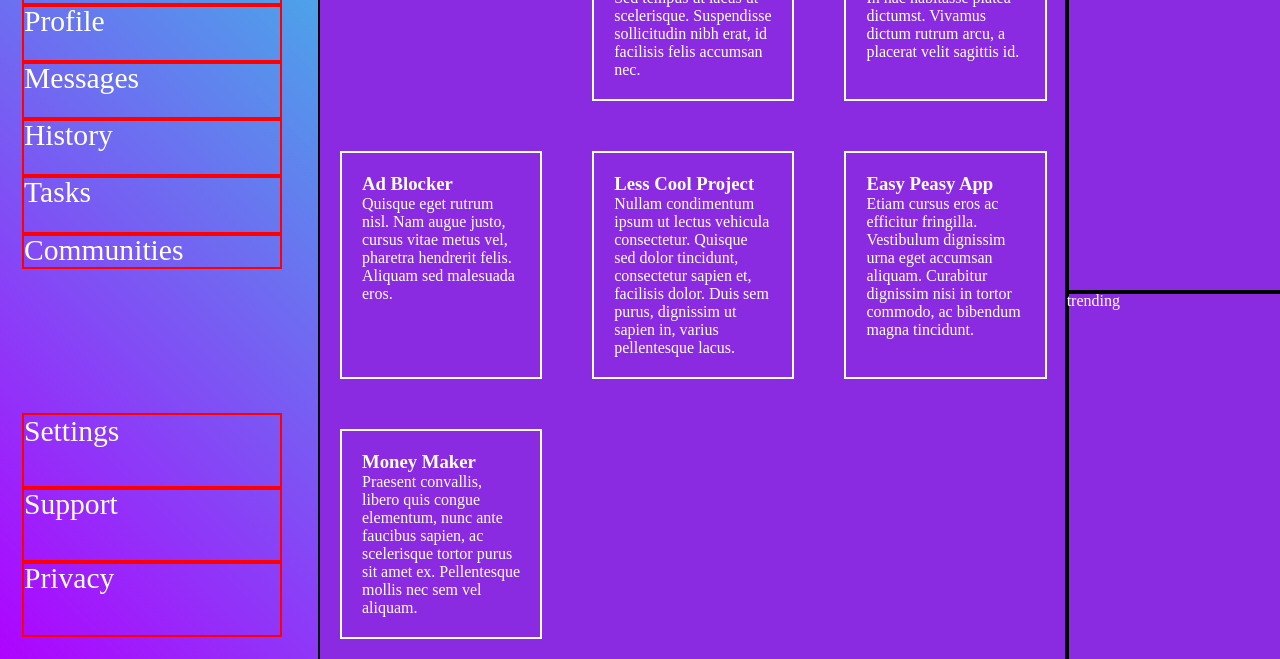
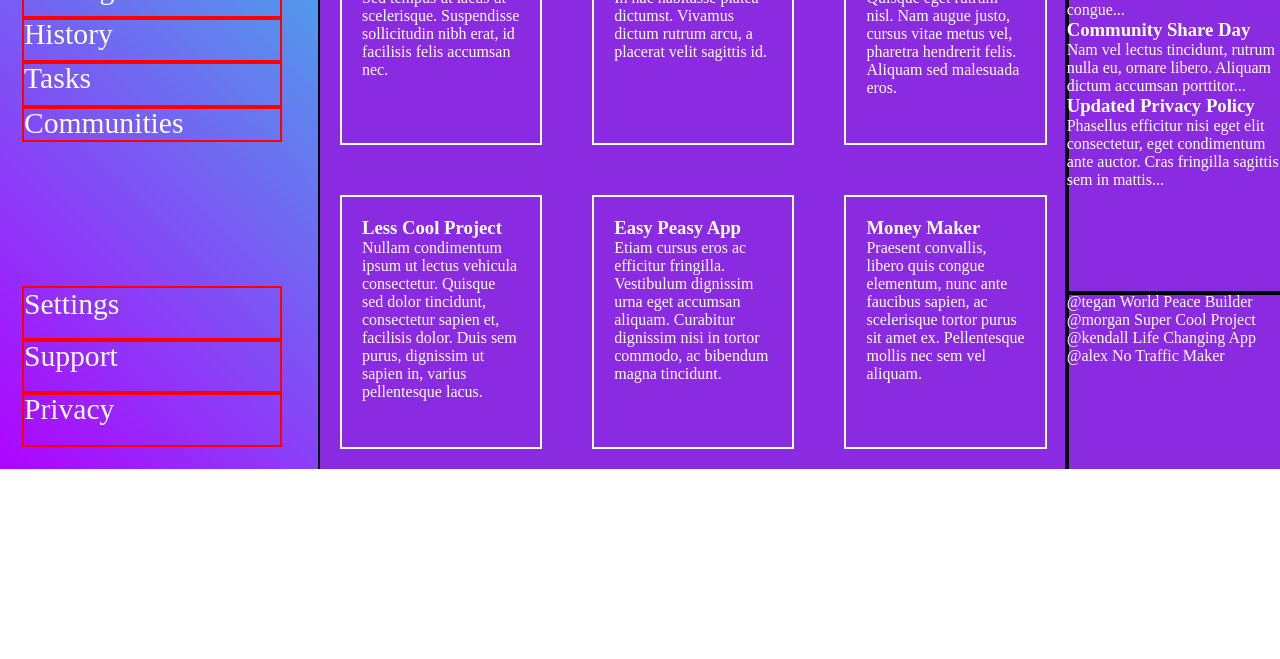
Before and after one commit to RezaAlam20/adminDashboardOdin, a plain HTML site: page index.html in a window 1280 px wide. Shown: the part 331-990 px from the top of the page. After the commit the page ends 800 px from the top, so only its background shows below. Drawn offline with Linux system fonts and the light colour scheme; a web font is replaced by a local one.

Commit message:
added announcement section paragraphs line 59-81

```diff
--- a/index.html
+++ b/index.html
@@ -46,7 +46,7 @@
             </div>
         </div>
         <div class="articles">
-            <div class="projects"><span>your projects </span>
+            <div class="projects">
                 <div><h3>Super Cool Project</h3><p>Sed tempus ut lacus ut scelerisque. Suspendisse sollicitudin nibh erat, id facilisis felis accumsan nec.</p></div>
                 <div><h3>Impossible App</h3><p>In hac habitasse platea dictumst. Vivamus dictum rutrum arcu, a placerat velit sagittis id.</p></div>
                 <div><h3>Ad Blocker</h3><p>Quisque eget rutrum nisl. Nam augue justo, cursus vitae metus vel, pharetra hendrerit felis. Aliquam sed malesuada eros.</p></div>
@@ -56,8 +56,29 @@
 </p></div>
                 <div><h3>Money Maker</h3><p>Praesent convallis, libero quis congue elementum, nunc ante faucibus sapien, ac scelerisque tortor purus sit amet ex. Pellentesque mollis nec sem vel aliquam.</p></div>
             </div>
-            <div class="announcements">announcements</div>
-            <div class="trending">trending</div>
+            <div class="announcements">
+                <div>
+                    <p><h3>Site Maintenance</h3>Vestibulum condimentum tellus lacus, in accumsan elit maximus ac. Donec hendrerit sodales congue...</p>
+                </div>
+                <div>
+                    <p><h3>Community Share Day</h3>Nam vel lectus tincidunt, rutrum nulla eu, ornare libero. Aliquam dictum accumsan porttitor...</p>
+                </div>
+                <div>
+                    <p><h3>Updated Privacy Policy</h3>Phasellus efficitur nisi eget elit consectetur, eget condimentum ante auctor. Cras fringilla sagittis sem in mattis...</p>
+                </div>
+            </div>
+            <div class="trending">
+                <div><span>@tegan</span>
+World Peace Builder</div>
+                <div><span>@morgan</span>
+Super Cool Project</div>
+                <div><span>@kendall</span>
+Life Changing App</div>
+                <div><span>@alex</span>
+No Traffic Maker</div>
+
+
+            </div>
         </div>
     </div>
 </body>
```
